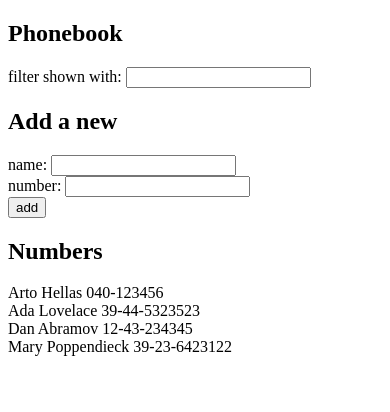
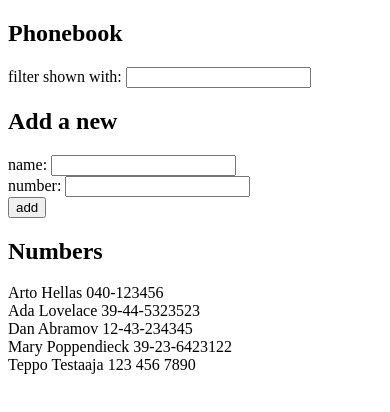
Before and after one commit to tnottu/fullstackopen-2020, a React (Create React App) app in the folder part2/phonebook/: page / in a window 390 px wide. Shown: the top 412 px of the page. Built offline with nearby package versions, Linux system fonts and the light colour scheme; data requests are answered from the project's data file; the HTML template or start-up script is replaced by a standard one.

Commit message:
2.15: Phonebook step7

```diff
--- a/part2/phonebook/db.json
+++ b/part2/phonebook/db.json
@@ -1,5 +1,5 @@
 {
-  "persons":[
+  "persons": [
     {
       "name": "Arto Hellas",
       "number": "040-123456",
@@ -19,6 +19,11 @@
       "name": "Mary Poppendieck",
       "number": "39-23-6423122",
       "id": 4
+    },
+    {
+      "name": "Teppo Testaaja",
+      "number": "123 456 7890",
+      "id": 5
     }
   ]
 }
--- a/part2/phonebook/src/App.js
+++ b/part2/phonebook/src/App.js
@@ -40,12 +40,21 @@ const App = () => {
       return
     }
 
-    setPersons([...persons, {
+    const newPerson = {
       name: newName,
       number: newNumber,
-    }])
-    setNewName('')
-    setNewNumber('')
+    };
+
+    const baseUrl = 'http://localhost:3001/persons'
+
+    axios
+      .post(baseUrl, newPerson)
+      .then(response => {
+        setPersons([...persons, response.data])
+        setNewName('')
+        setNewNumber('')
+      })
+
   }
 
   const personsToShow = nameFilter
```
